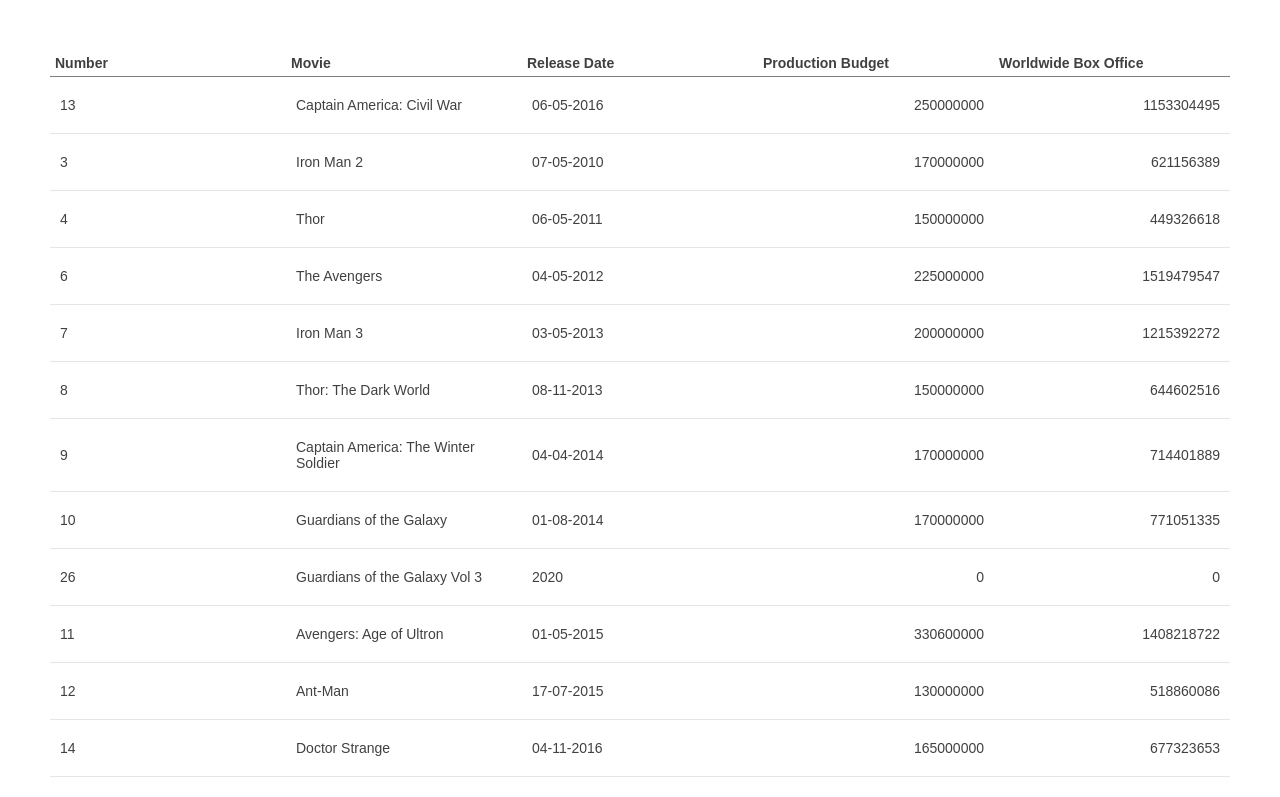
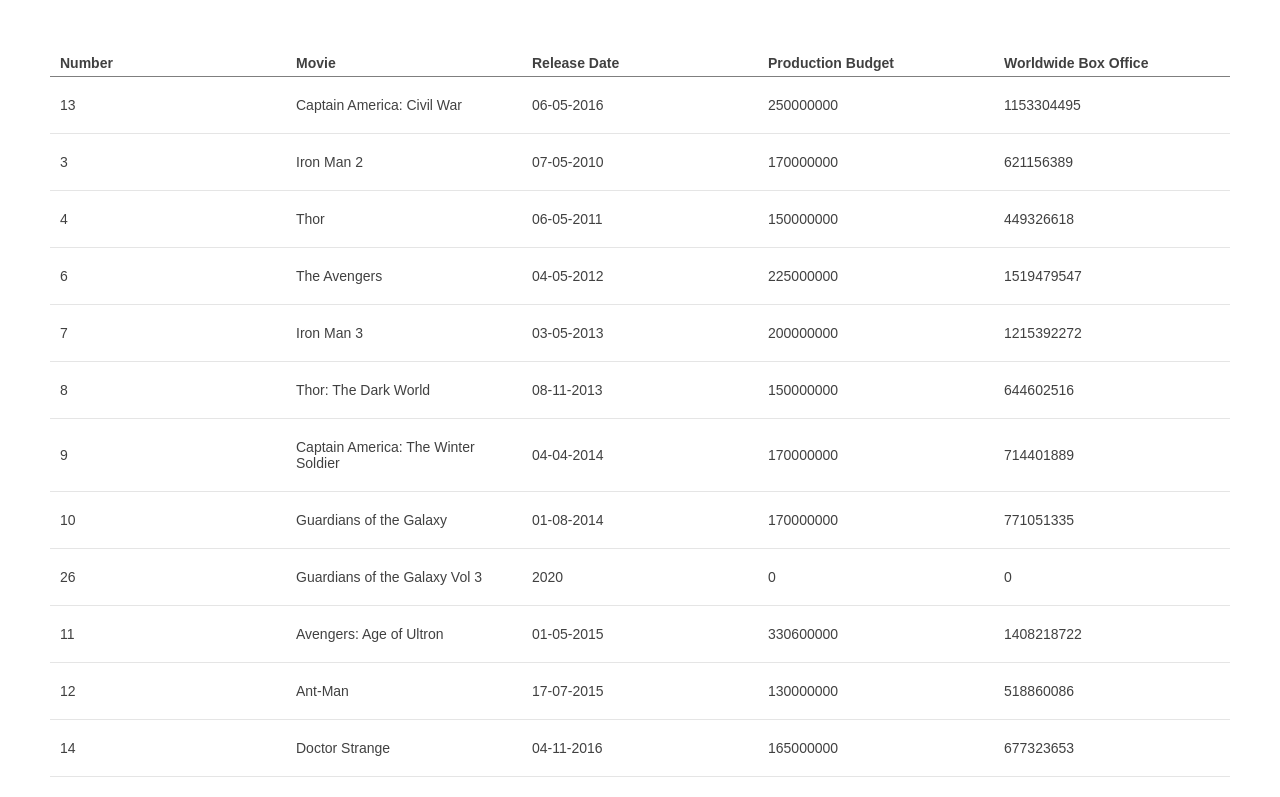
Before and after one commit to matus-chamula/signavio-coding-challenge, a JavaScript app: page / in a window 1280 px wide. Shown: the top 797 px of the page. Built offline with nearby package versions, Linux system fonts and the light colour scheme.

Commit message:
Improve CSS styles for Table component

```diff
--- a/src/components/Table.module.css
+++ b/src/components/Table.module.css
@@ -1,8 +1,6 @@
 .table {
   width: 100%;
-
   table-layout: fixed;
-
   border-collapse: collapse;
   border-spacing: 0px;
 }
@@ -17,14 +15,18 @@
 
 .table th {
   text-align: left;
-
-  padding: 5px;
+  padding: 5px 10px;
+  cursor: pointer;
+  -moz-user-select: none;
+  -khtml-user-select: none;
+  -webkit-user-select: none;
+  -ms-user-select: none;
+  user-select: none;
 }
 
 .table td {
   padding-top: 20px;
   padding-bottom: 20px;
-
   padding-left: 10px;
   padding-right: 10px;
 }
@@ -34,5 +36,10 @@
 }
 
 .cell-type-money {
-  text-align: right;
+  text-align: left;
 }
+
+.table svg {
+  margin-left: 8px;
+  vertical-align: bottom;
+}
```
